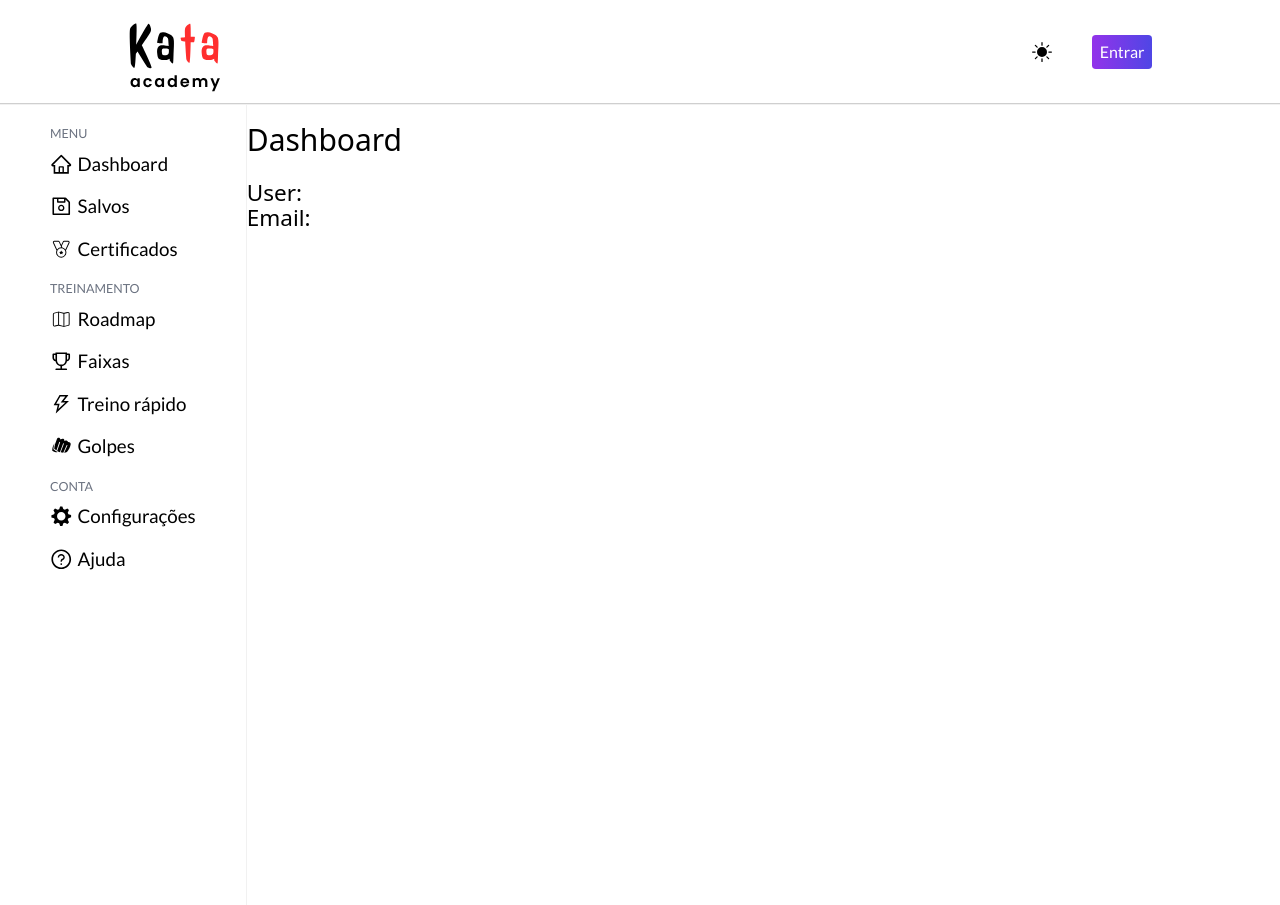
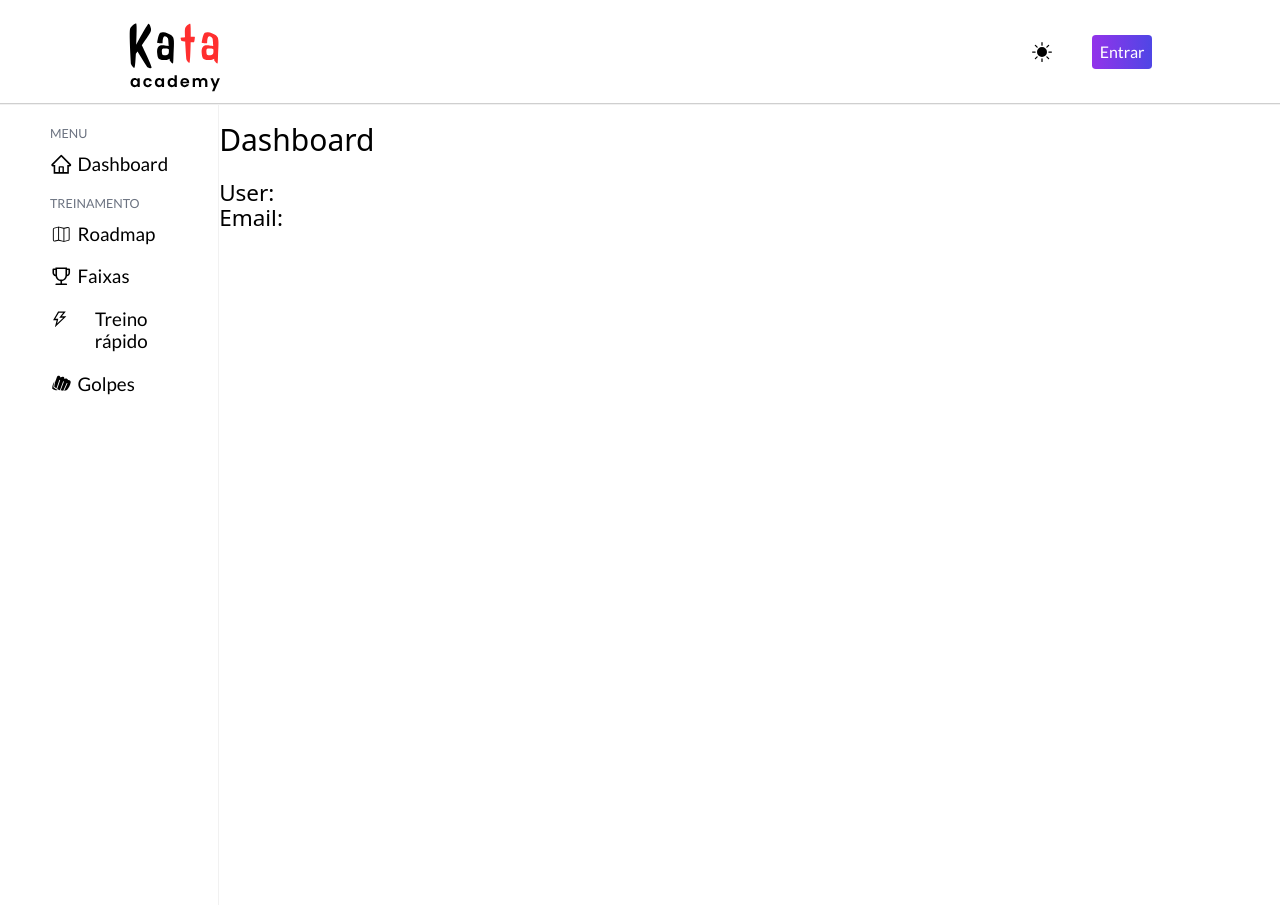
Before and after one commit to lucaspari/kata-academy, a Next.js app: page /dashboard in a window 1280 px wide. Built offline with nearby package versions, Linux system fonts and the light colour scheme; no server answers.

Commit message:
removed some sidebar items
removed sidebar items that were not used in the project

```diff
--- a/src/components/sideBar/sideBar.tsx
+++ b/src/components/sideBar/sideBar.tsx
@@ -2,14 +2,11 @@
 import { Lato } from "next/font/google";
 import {
   AiOutlineHome,
-  AiOutlineSave,
   AiOutlineTrophy,
   AiOutlineThunderbolt,
-  AiOutlineQuestionCircle,
 } from "react-icons/ai";
-import { CiMedal, CiMap } from "react-icons/ci";
+import {  CiMap } from "react-icons/ci";
 import { GiPunch } from "react-icons/gi";
-import { GoGear } from "react-icons/go";
 import Link from "next/link";
 import axios from "axios";
 import Golpe from "@/types/Golpe";
@@ -40,14 +37,6 @@ export default function SideBar() {
             <Link href={"/dashboard"}>
               <span className="text-3xl">Dashboard</span>
             </Link>
-          </li>
-          <li className="flex gap-2">
-            <AiOutlineSave className="text-4xl" />
-            <span className="text-3xl">Salvos</span>
-          </li>
-          <li className="flex gap-2">
-            <CiMedal className="text-4xl" />
-            <span className="text-3xl">Certificados</span>
           </li>
         </ul>
       </nav>
@@ -84,21 +73,6 @@ export default function SideBar() {
           </li>
         </ul>
       </nav>
-      <div className="ml-20 text-xl text-b font-normal text-gray-500 uppercase mb-4 mt-8">
-        Conta
-      </div>
-      <nav className="text-3xl">
-        <ul className="mx-20 flex flex-col gap-8">
-          <li className="flex gap-2">
-            <GoGear className="text-4xl" />
-            <span className="text-3xl">Configurações</span>
-          </li>
-          <li className="flex gap-2">
-            <AiOutlineQuestionCircle className="text-4xl" />
-            <span className="text-3xl">Ajuda</span>
-          </li>
-        </ul>
-      </nav>
     </div>
   );
 }
```
